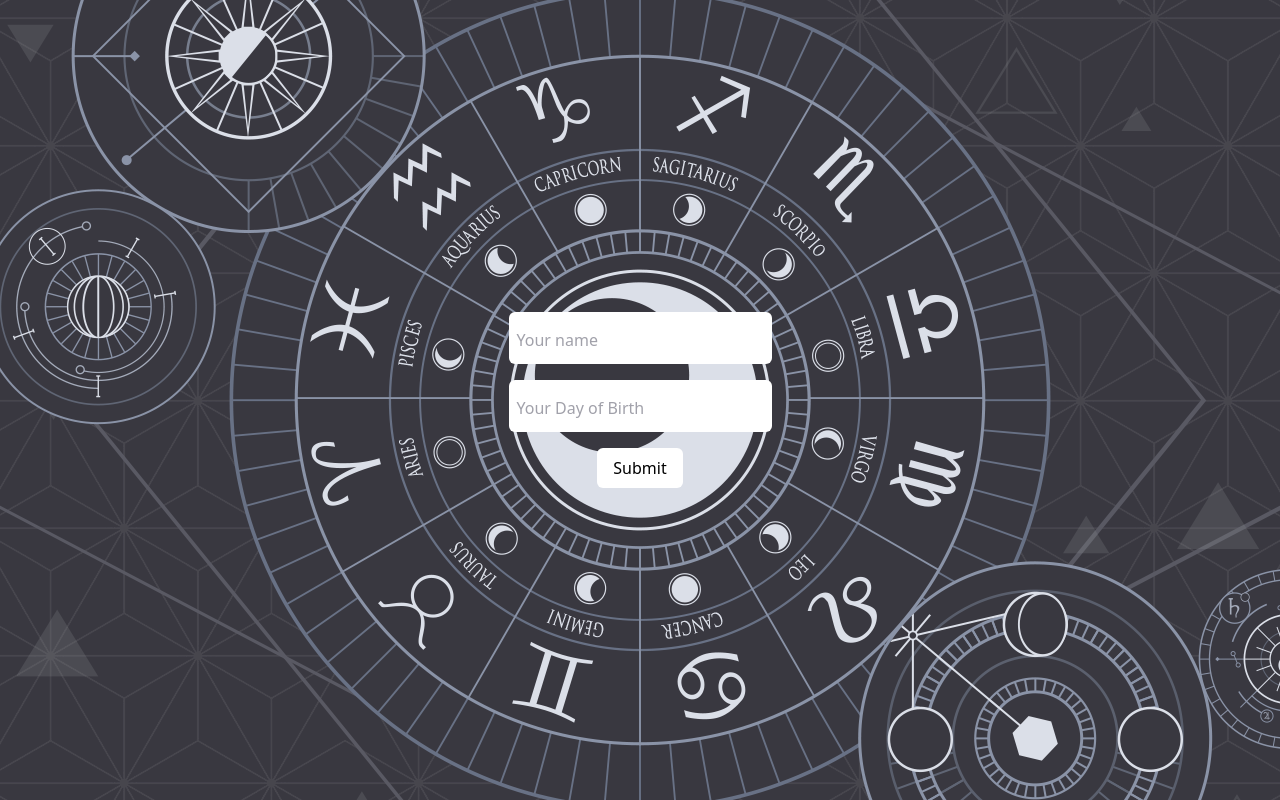
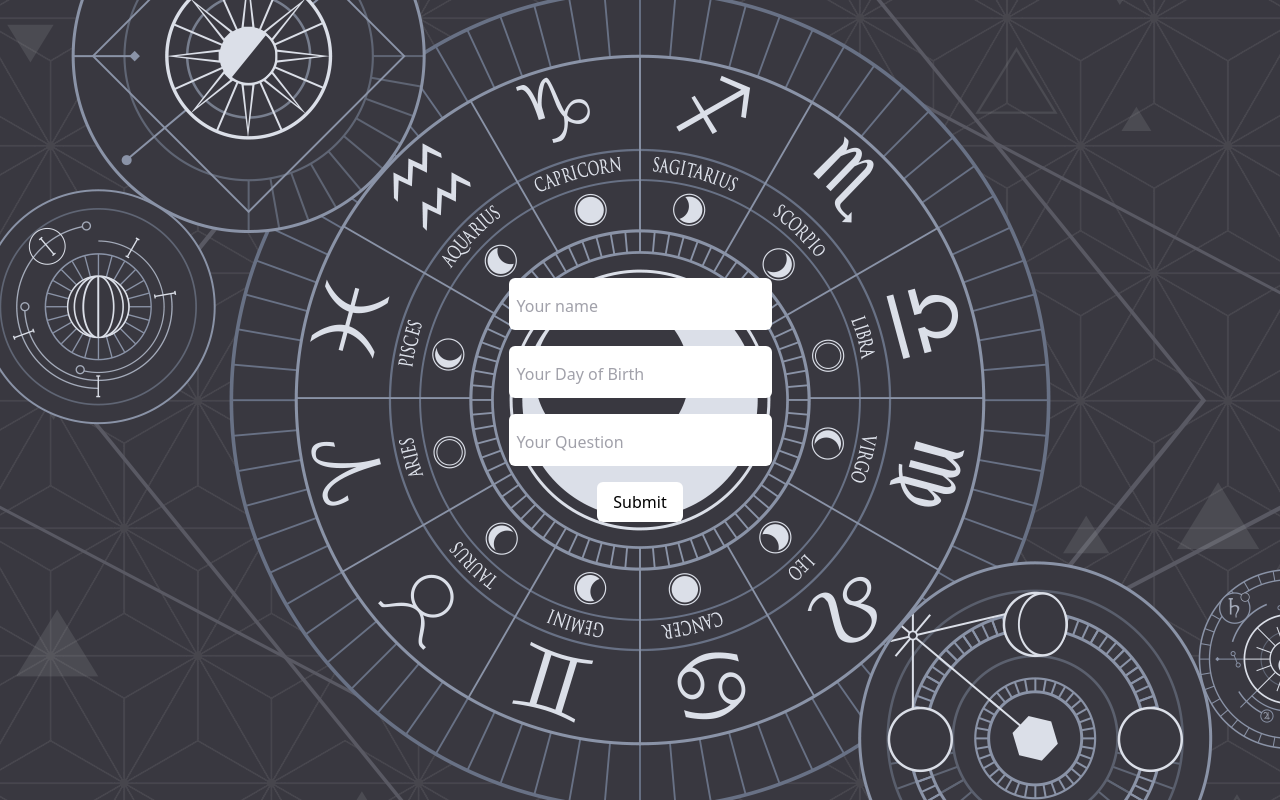
Before and after one commit to gptarot/gptarot.github.io, a React (Vite) app in the folder frontend/: page / in a window 1280 px wide. Built offline with nearby package versions, Linux system fonts and the light colour scheme.

Commit message:
Test api from backend

```diff
--- a/frontend/src/App.tsx
+++ b/frontend/src/App.tsx
@@ -5,6 +5,7 @@ import getPrediction from "./services/tarotService"
 function App() {
   const [name, setName] = useState("")
   const [dob, setDob] = useState("")
+  const [question, setQuestion] = useState("")
   const [prediction, setPrediction] = useState({
     result: null,
   })
@@ -39,6 +40,13 @@ function App() {
             // eslint-disable-next-line @typescript-eslint/no-explicit-any
             (ev: any) => setDob(ev.target.value)}
           value={dob}></Input>
+        <Input
+          id="question"
+          label="Your Question"
+          onChange={
+            // eslint-disable-next-line @typescript-eslint/no-explicit-any
+            (ev: any) => setQuestion(ev.target.value)}
+          value={question}></Input>
         <div className="flex items-center justify-center">
           <button className="bg-white px-4 py-2 rounded-md">Submit</button>
         </div>
```
